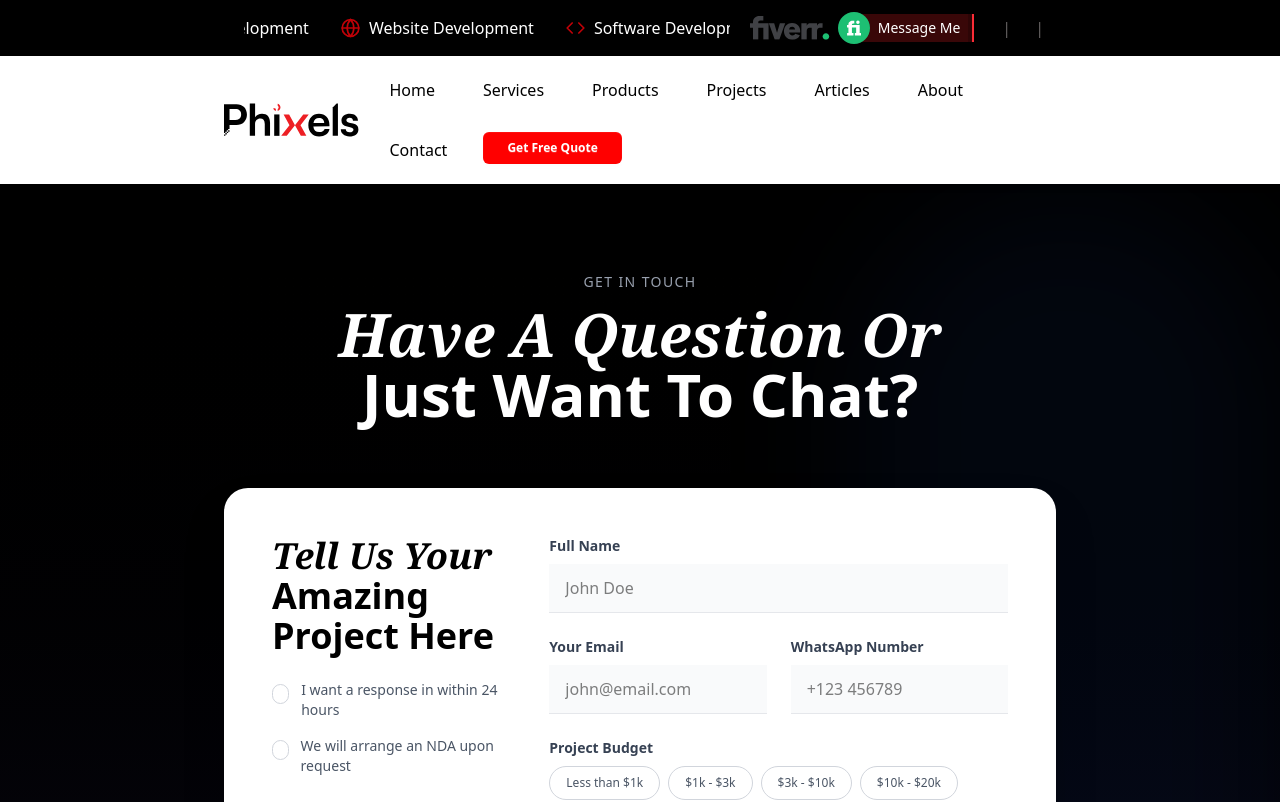
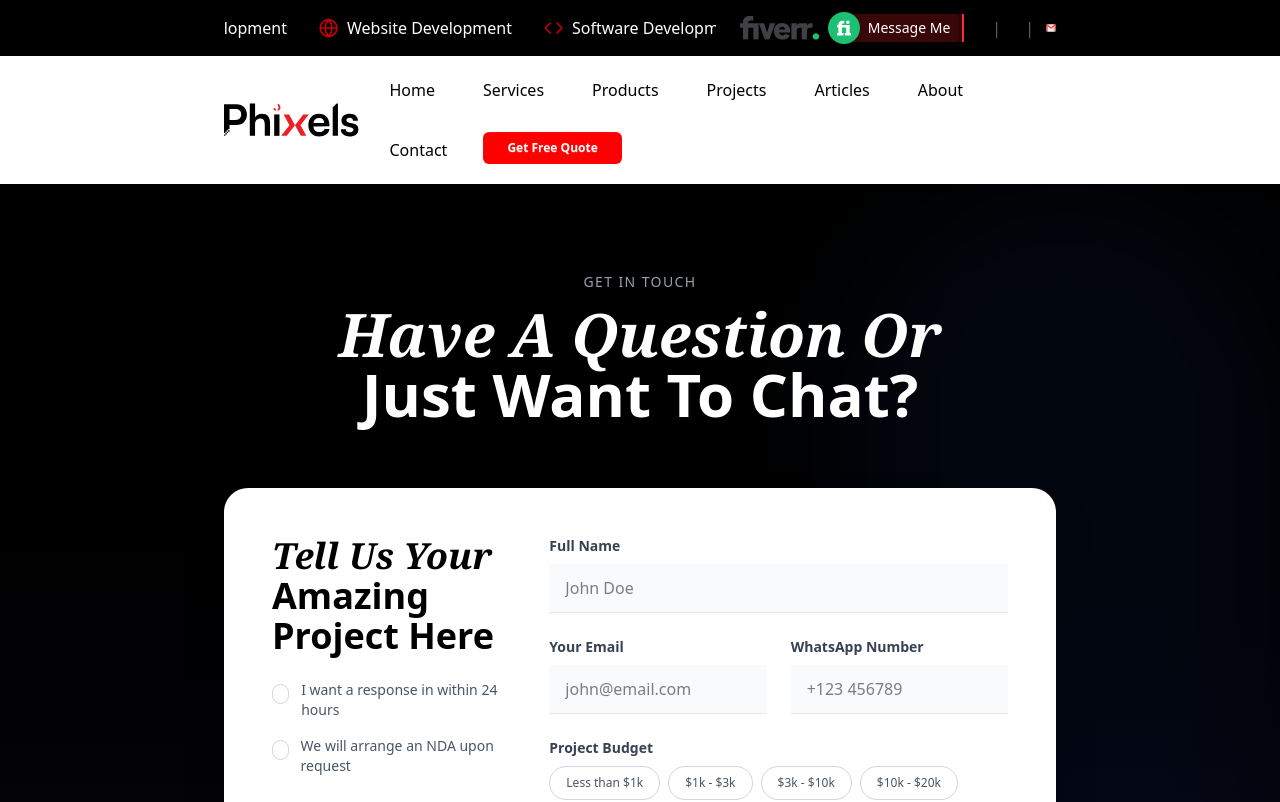
Before and after one commit to swemonir/Phixels.io, a Next.js app: page /contact in a window 1280 px wide. Shown: the top 802 px of the page. Built offline with nearby package versions, Linux system fonts and the light colour scheme.

Commit message:
top bar issue fixrd in 4/1/26 --2

```diff
--- a/src/components/layout/TopBar.tsx
+++ b/src/components/layout/TopBar.tsx
@@ -37,7 +37,7 @@ const TopBar = () => {
   return (
     <div className="bg-black px-4 sm:px-8 lg:px-20 xl:px-56 flex items-center h-14">
       {/* Left: location and phone */}
-      <div className="h-full w-full mx-5 my-auto overflow-hidden relative flex items-center">
+      <div className="h-full w-full  my-auto overflow-hidden relative flex items-center pr-6">
         <motion.div
           className="w-full overflow-hidden whitespace-nowrap"
           style={{ height: "2.5rem" }}
@@ -95,7 +95,6 @@ const TopBar = () => {
               <div className="relative bg-[#ED1F2410] px-1 left-0 overflow-hidden">
                 {/* Dual animated borders for continuous effect */}
 
-
                 <p className="text-white text-sm whitespace-nowrap font-medium relative z-10 p-1 ml-2">
                   Message Me
                 </p>
@@ -152,7 +151,7 @@ const TopBar = () => {
               src={gmail}
               height={30}
               width={30}
-              className="cursor-pointer hover:scale-110 transition-transform"
+              className="cursor-pointer hover:scale-110 transition-transform mr-2.5"
             />
           </Link>
         </div>
```
